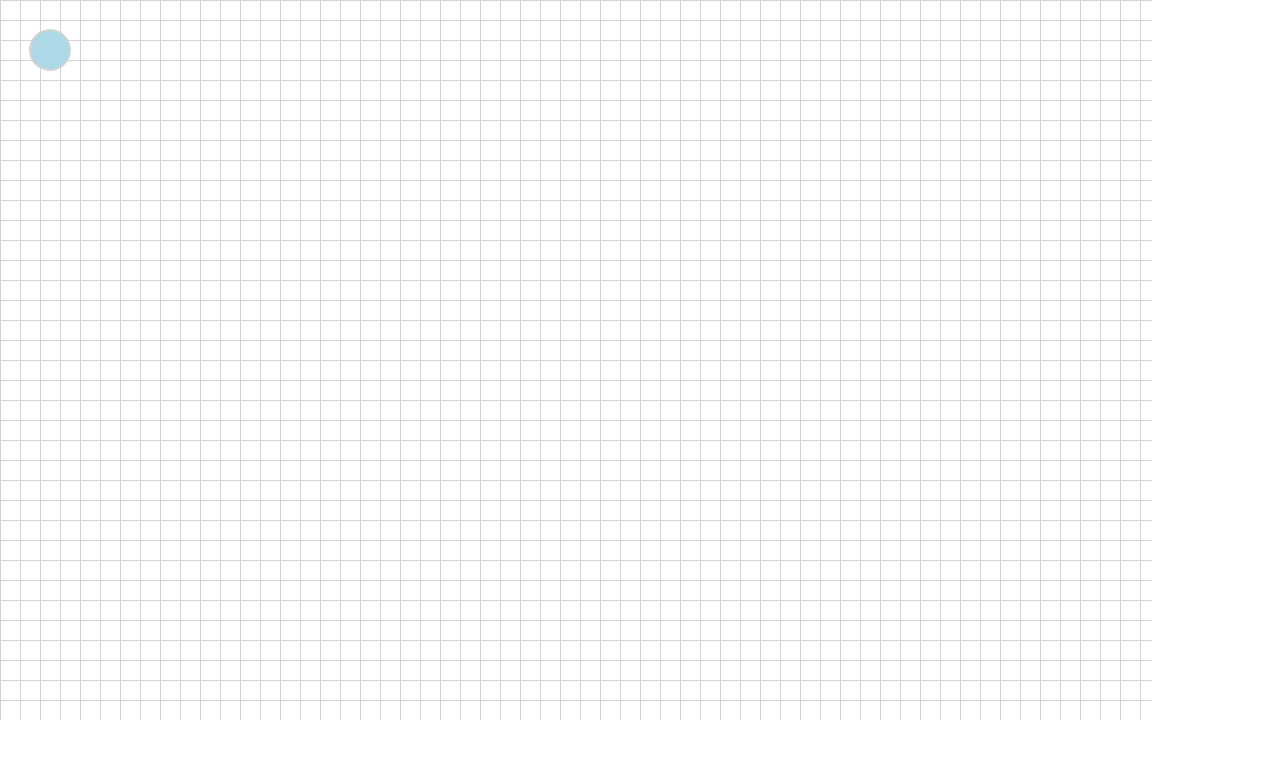
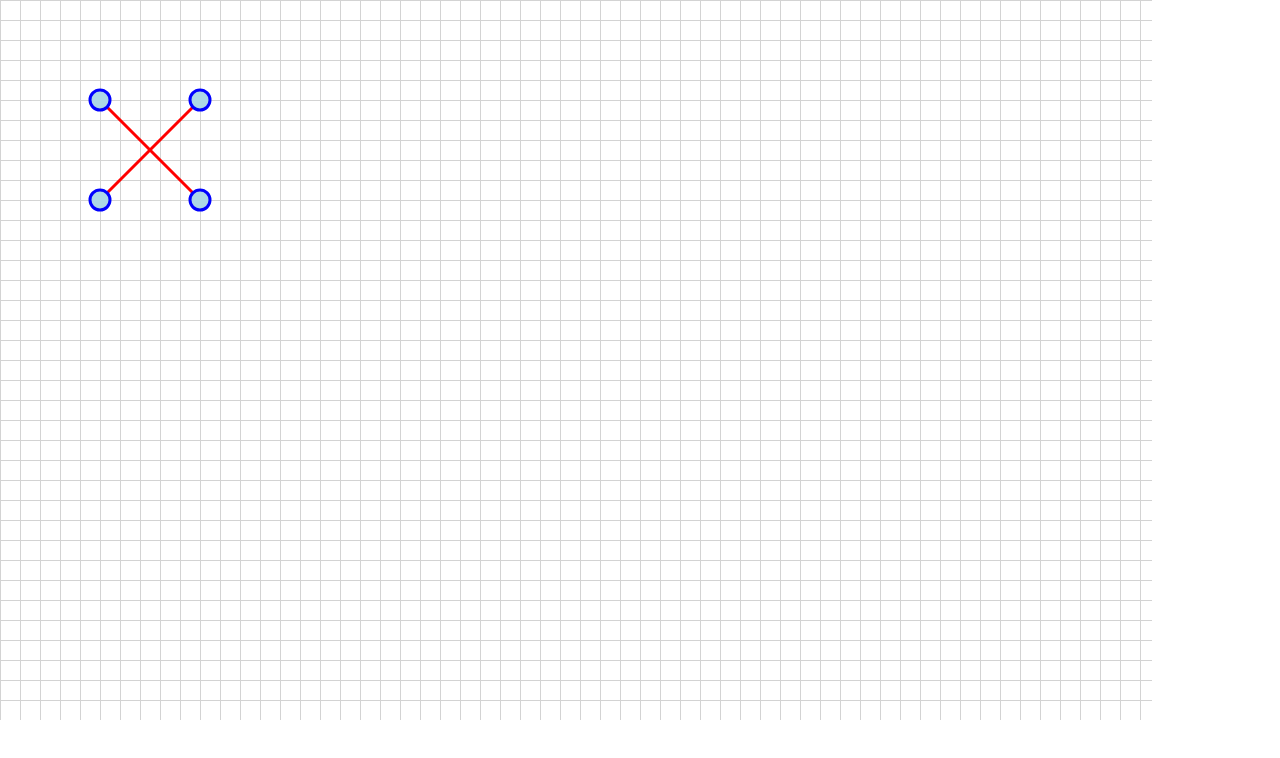
Before and after one commit to petterdaae/graphy, a React (Create React App) app: page / in a window 1280 px wide. Shown: the top 758 px of the page. Built offline with nearby package versions, Linux system fonts and the light colour scheme.

Commit message:
Render edges

```diff
--- a/src/App.tsx
+++ b/src/App.tsx
@@ -1,15 +1,24 @@
 import { useState } from "react";
 import Workboard from "./components/Workboard";
 
-const NODE_RADIUS = 20;
+const NODE_RADIUS = 10;
 const NODE_FILL = "lightblue";
-const NODE_STROKE = "lightgray";
-const NODE_STROKE_WIDTH = 2;
+const NODE_STROKE = "blue";
+const NODE_STROKE_WIDTH = 3;
 const BOARD_WIDTH = 3000;
 const BOARD_HEIGHT = 3000;
 
 function App() {
-  const [nodes, setNodes] = useState([[50, 50, 0]]);
+  const [nodes, setNodes] = useState<number[][]>([
+    [100, 100, 0],
+    [200, 200, 1],
+    [100, 200, 2],
+    [200, 100, 3],
+  ]);
+  const [edges, setEdges] = useState<number[][]>([
+    [0, 1, 1],
+    [2, 3, 2],
+  ]);
   return (
     <div>
       <Workboard
@@ -23,6 +32,7 @@ function App() {
         nodeStrokeWidth={NODE_STROKE_WIDTH}
         boardWidth={BOARD_WIDTH}
         boardHeight={BOARD_HEIGHT}
+        edges={edges}
       />
     </div>
   );
--- a/src/components/Workboard.tsx
+++ b/src/components/Workboard.tsx
@@ -22,6 +22,7 @@ const Board = styled.div`
 interface Props {
   onClick: (x: number, y: number) => void;
   nodes: number[][];
+  edges: number[][];
   nodeRadius: number;
   nodeFill: string;
   nodeStroke: string;
@@ -39,6 +40,7 @@ function Workboard({
   nodeStrokeWidth,
   boardWidth,
   boardHeight,
+  edges,
 }: Props) {
   const wrapperRef = createRef<HTMLDivElement>();
   const boardRef = createRef<HTMLDivElement>();
@@ -60,6 +62,17 @@ function Workboard({
     <Wrapper ref={wrapperRef}>
       <Board ref={boardRef} onClick={onBoardClick}>
         <svg height={boardHeight} width={boardWidth}>
+          {edges.map(([from, to, key]) => (
+            <line
+              key={key}
+              x1={nodes[from][0]}
+              y1={nodes[from][1]}
+              x2={nodes[to][0]}
+              y2={nodes[to][1]}
+              stroke="red"
+              strokeWidth={3}
+            />
+          ))}
           {nodes.map((node) => (
             <circle
               key={node[2]}
```
